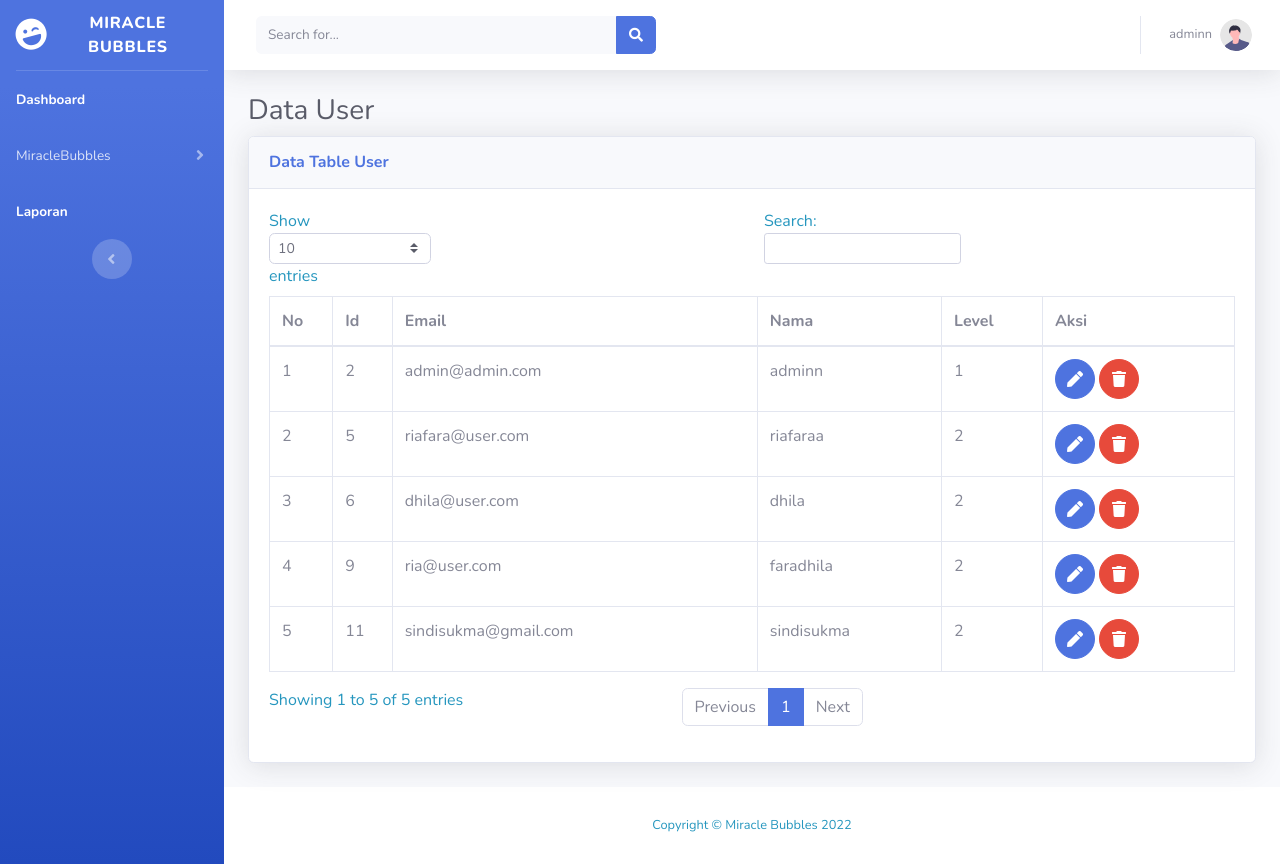
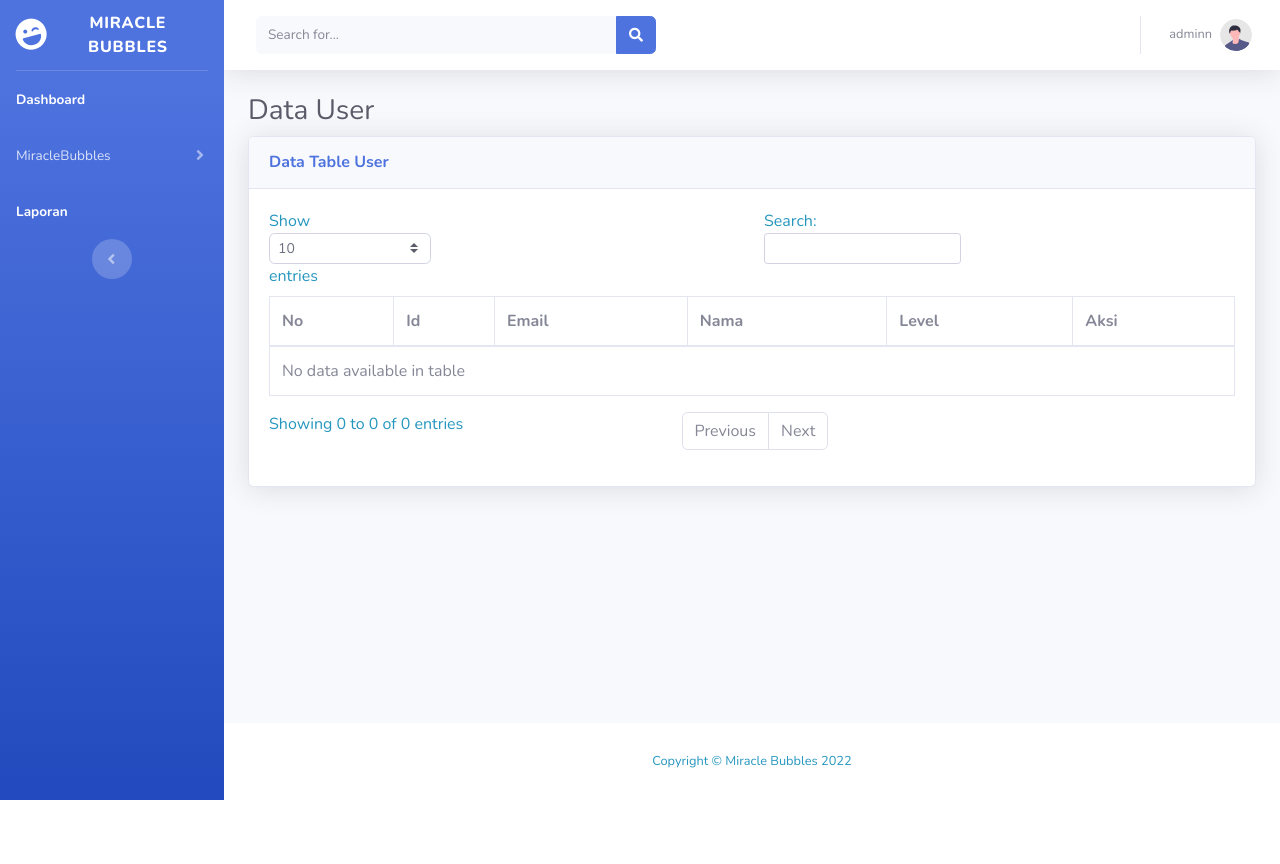
Before and after one commit to riafara/LaundryMiracleBubbles, a PHP site: page /tables.php in a window 1280 px wide. After the commit the page ends 800 px from the top, so only its background shows below. Run offline with PHP 8.4, Linux system fonts and the light colour scheme; a user stored in the database is signed in; data comes from the database, SQL or seed files in the repository; data that the repository does not hold is empty.

Commit message:
Update tables.php

```diff
--- a/tables.php
+++ b/tables.php
@@ -202,7 +202,7 @@ $sesLvl = $_SESSION['level'];
                                     </thead>
                                     <tbody>
                                         <?php
-                                            $query = "SELECT * FROM user_detail";
+                                            $query = "SELECT * FROM tb_user";
                                             $result = mysqli_query($koneksi, $query);
                                             $no = 1;
                                             if ($sesLvl == 1) {
```
